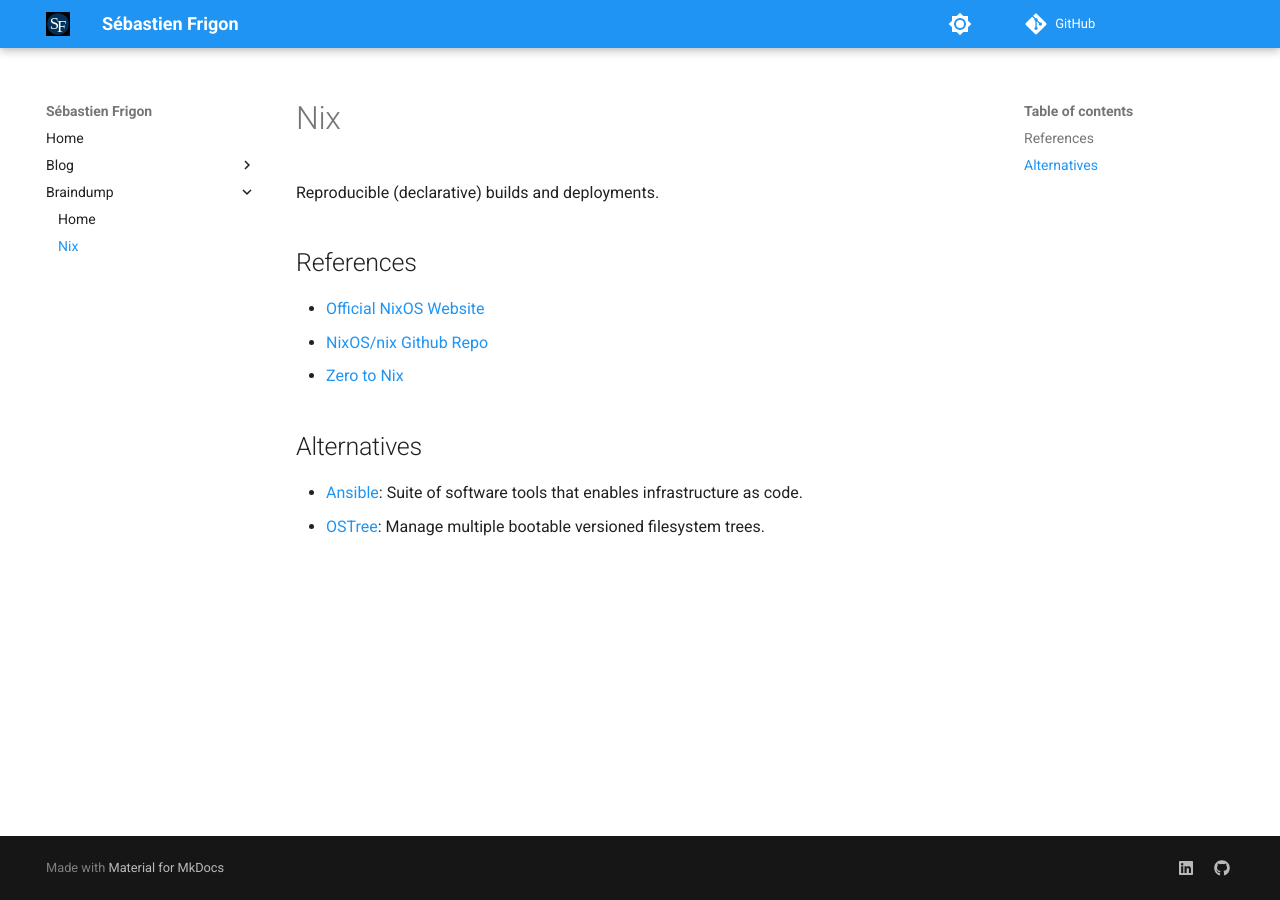
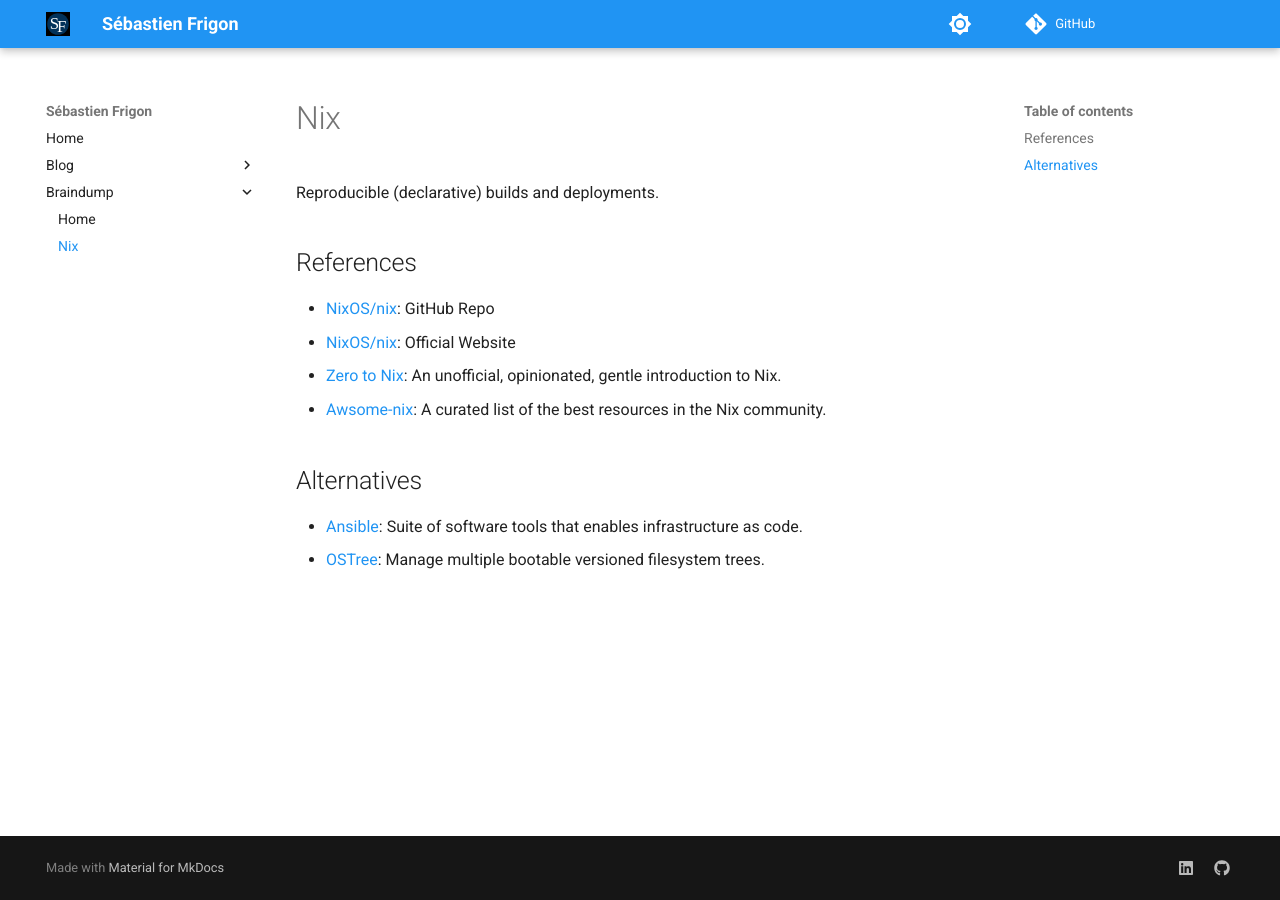
Before and after one commit to cbast/website, an MkDocs documentation site: the page built from docs/en/braindump/Nix.md, in a window 1280 px wide. Built offline with MkDocs 1.6.1 and Material for MkDocs 9.7.7, drawn with Linux system fonts in a browser that asks for light colours; comment, search, counter and statistics services are not loaded.

Commit message:
Add doc to Nix

```diff
--- a/docs/en/braindump/Nix.md
+++ b/docs/en/braindump/Nix.md
@@ -1,9 +1,10 @@
 Reproducible (declarative) builds and deployments.
 
 ## References
-- [Official NixOS Website](https://nixos.org/)
-- [NixOS/nix Github Repo](https://github.com/NixOS/nix)
-- [Zero to Nix](https://zero-to-nix.com/)
+- [NixOS/nix](https://github.com/NixOS/nix): GitHub Repo
+- [NixOS/nix](https://nixos.org/): Official Website
+- [Zero to Nix](https://zero-to-nix.com/): An unofficial, opinionated, gentle introduction to Nix.
+- [Awsome-nix](https://github.com/nix-community/awesome-nix): A curated list of the best resources in the Nix community.
 
 ## Alternatives
 - [Ansible](https://www.ansible.com/): Suite of software tools that enables infrastructure as code.
```
